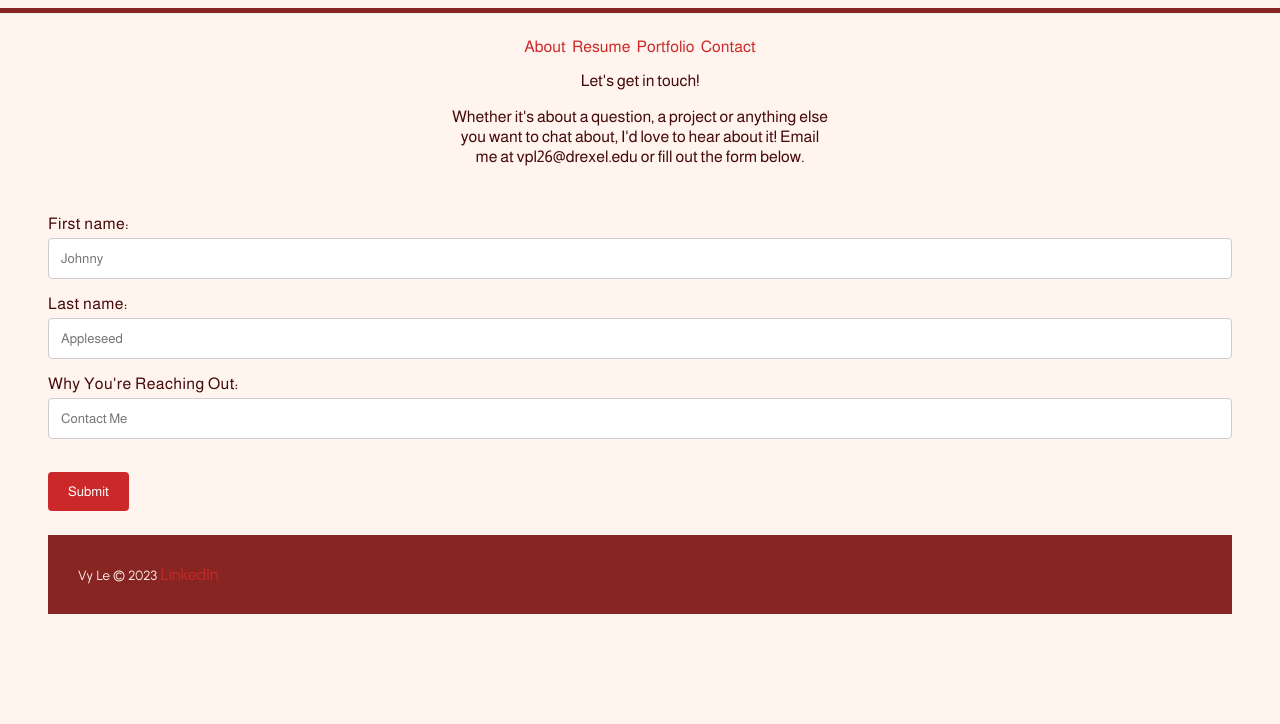
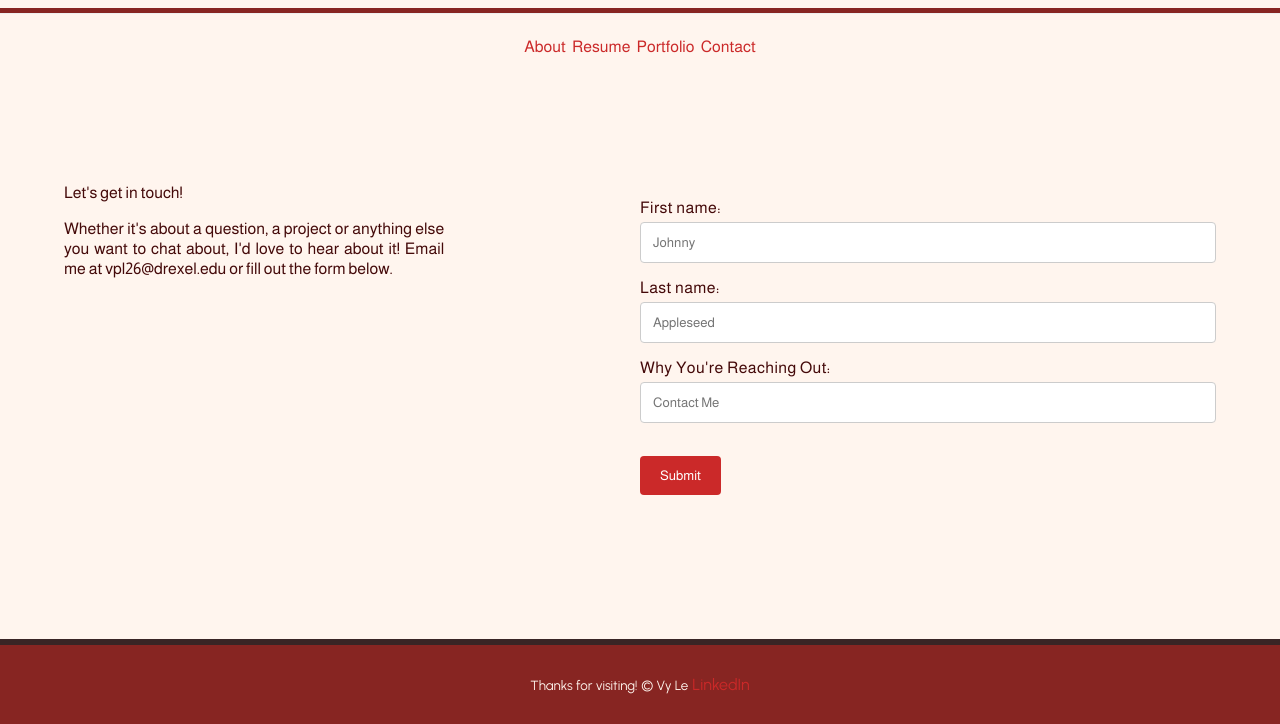
Before and after one commit to vzurui/idm222-vpl26, a plain HTML site: page contact.html in a window 1280 px wide. Shown: the part 80-804 px from the top of the page. Drawn offline with Linux system fonts and the light colour scheme.

Commit message:
updates
media queries for contact + portfolio

```diff
--- a/contact.html
+++ b/contact.html
@@ -22,8 +22,11 @@
     <a href="contact.html">Contact</a>
   </nav>
 
-  <p class="form">Let's get in touch!</p>
-  <p class="form">Whether it's about a question, a project or anything else you want to chat about, I'd love to hear about it! Email me at vpl26@drexel.edu or fill out the form below.</p>
+<div class="contact-fill">
+<div class="form-text">
+  <p>Let's get in touch!</p>
+  <p>Whether it's about a question, a project or anything else you want to chat about, I'd love to hear about it! Email me at vpl26@drexel.edu or fill out the form below.</p>
+</div>
 
 <form>
     <label for="fname">First name:</label><br>
@@ -34,9 +37,11 @@
     <input type="text" id="why" name="why" placeholder="Contact Me"><br><br>
     <input type="submit" value="Submit">
 </form>
-
+</div>
   <footer>
-    <small>Vy Le &#169; 2023</small>
+    <small>Thanks for visiting!</small>
+    <small>&#169; Vy Le</small>
     <a href="https://www.linkedin.com/in/vpl03/">LinkedIn</a>
   </footer>
 </body>
+</html>
--- a/css/style.css
+++ b/css/style.css
@@ -57,14 +57,10 @@
     --font-text: 'Almarai';
 }
 
-html {
-    margin: 0;
-}
-
 body {
     background-color: var(--off-white);
     color: var(--aubergine);
-    margin: 3.5em 3em 2em;
+    margin: 3.5em 2em -2em 2em;
 }
 
 p {
@@ -116,14 +112,15 @@ footer {
     color: var(--off-white);
     background-color: var(--burnt-umber);
     font-family: 'urbanist', Arial, Helvetica, sans-serif;
-    margin: 0;
     padding: 30px;
-    align-content: center;
+    text-align: center;
+    margin: 0 -2em;
+    border-top: var(--cocoa-brown) solid 6px;
 }
 
 form {
     font-family: "almarai", Arial, Helvetica, sans-serif;
-    margin: 3em 0 1.5em 0;
+    margin: 6em 0;
     letter-spacing: 0.4px;
 }
 
@@ -200,10 +197,10 @@ input[type=submit]:hover { /* for different hover color on contact "submit" butt
     margin: 2.75em auto;
 }
 
-.form {
+.form-text {
     text-align: center;
     line-height: 20px;
-    margin: 1em auto;
+    margin: 4em 0 -2em 0;
 }
 
 .portfolio-button {
@@ -221,6 +218,7 @@ input[type=submit]:hover { /* for different hover color on contact "submit" butt
 
 .portfolio-button:hover {
     background-color: var(--deep-coffee);
+    scale: 105%;
 }
 
 .portfolio img {
@@ -239,9 +237,6 @@ hr.solid {
 
 }
 
-/* .home-doodle {
-    background-color: cyan;
-} */
 
 /* about page media screeens */
 
@@ -254,8 +249,39 @@ and (min-width: 1000px) {
 }
 
 @media screen
-and (min-width: 1400px) {
+and (min-width: 1200px) {
     .hi {
         background: yellow;
     }
 }
+
+/* portfolio buttons page media screens */
+
+@media screen
+and (min-width: 1200px) {
+    .projects {
+        display: grid;
+        grid-template-columns: 1fr 1fr 1fr;
+        margin: 3em;
+    }
+
+    .portfolio-button {
+        font-size: 40px;
+        padding: 300px 50px;
+        line-height: 1em;
+        margin: 1em;
+    }
+}
+
+
+/* contact form media queries */
+
+@media screen
+and (min-width: 1000px) {
+    .contact-fill {
+        display: grid;
+        grid-template-columns: 1fr 1fr;
+        justify-content: space-evenly;
+        margin: 3em 2em;
+    }
+}
```
Also changed, not shown: about.html (+3 -1 lines), illustrator.html (+3 -1 lines), index.html (+7 -7 lines), photoshop.html (+3 -1 lines), physical-art.html (+3 -1 lines), portfolio.html (+4 -2 lines), resume.html (+3 -1 lines).
